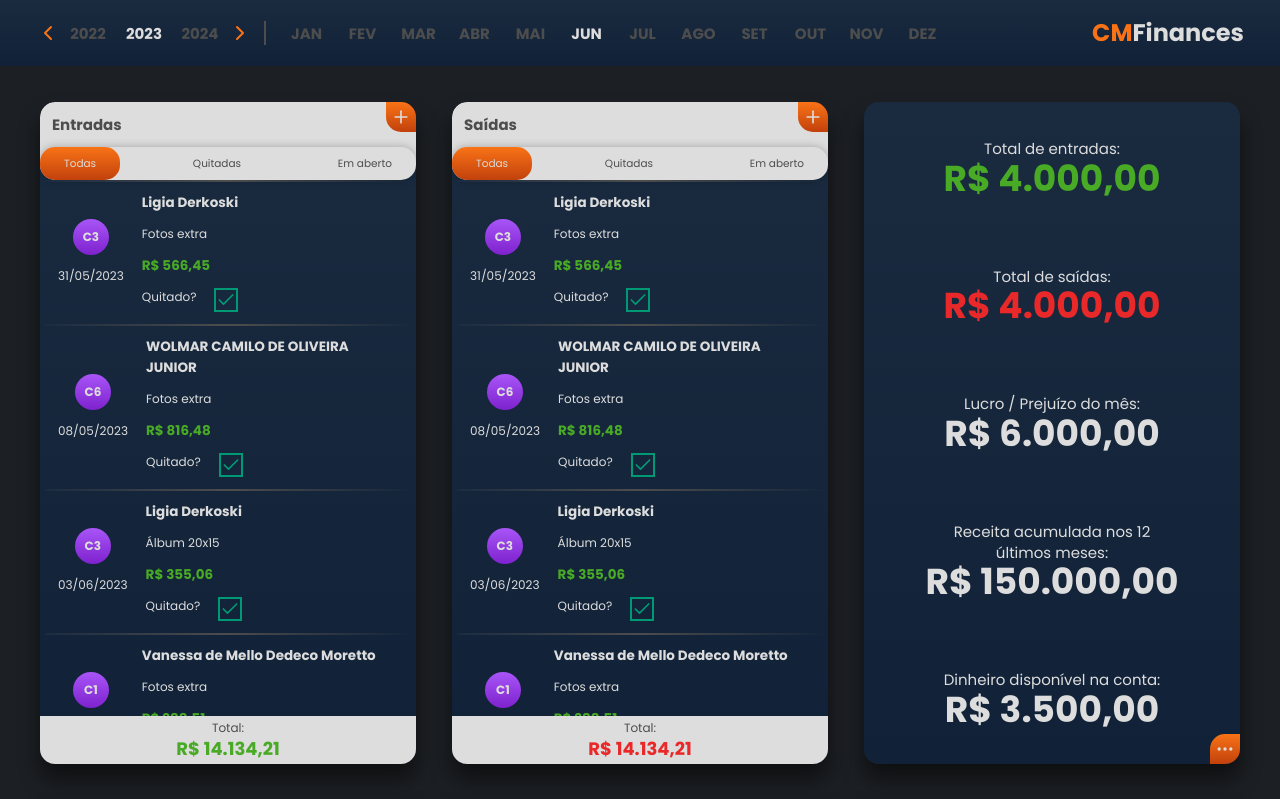
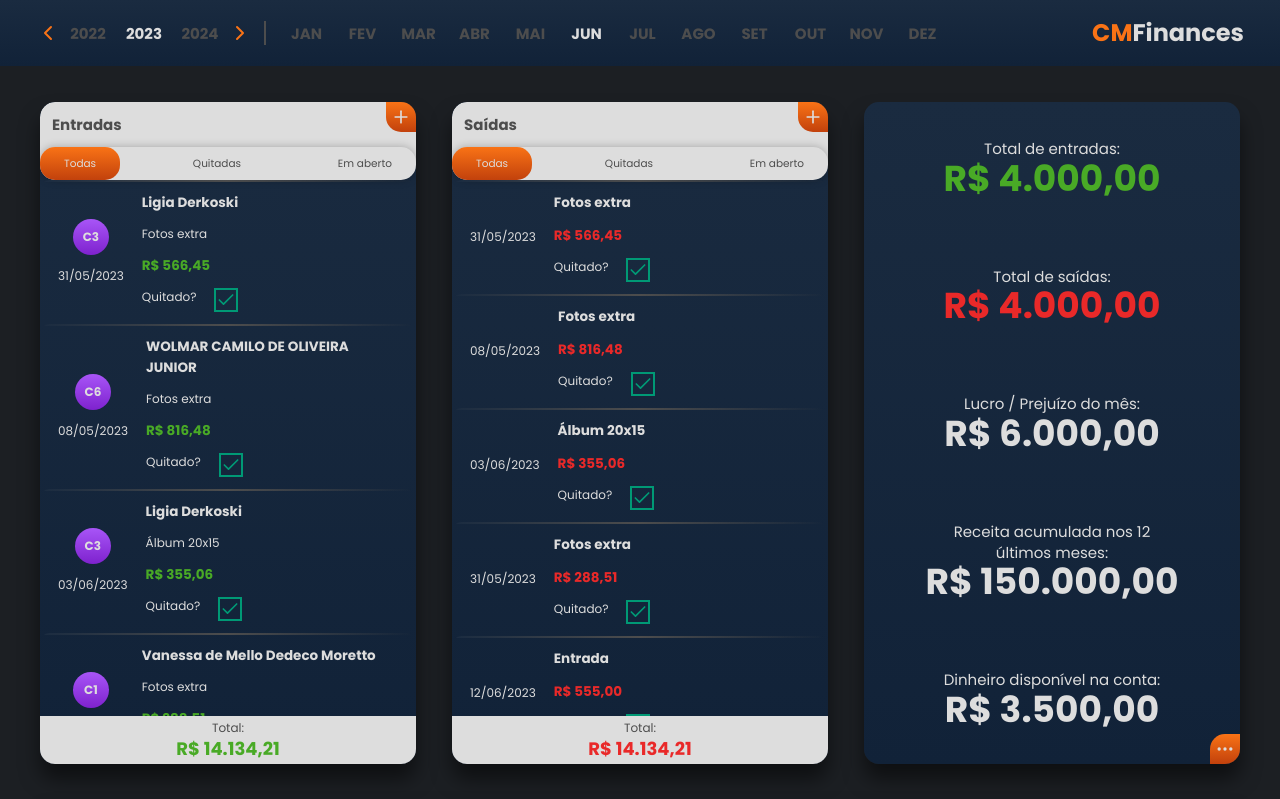
Before and after one commit to IgorWeisss/cmfinances, a Next.js app: page /inicio in a window 1280 px wide. Shown: the top 799 px of the page. Built offline with nearby package versions, Linux system fonts and the light colour scheme.

Commit message:
ExpenseEntry Component

```diff
--- a/src/components/EntryBox.tsx
+++ b/src/components/EntryBox.tsx
@@ -6,6 +6,7 @@ import { Plus } from 'lucide-react'
 
 import { IncomeEntry } from './IncomeEntry'
 import entryData from '../util/PeriodEntryExample.json'
+import { ExpenseEntry } from './ExpenseEntry'
 
 const toggleGroupItemClasses = `data-[state=on]:bg-gradient-to-b data-[state=on]:from-orange-500
   data-[state=on]:to-orange-600 data-[state=on]:text-gray-100 rounded-[1.25rem]
@@ -90,8 +91,18 @@ export function EntryBox({ type }: EntryBoxProps) {
         </ToggleGroup.Root>
       </header>
       <div className="flex flex-col h-box-content overflow-y-auto overscroll-contain box-scroll">
-        {filteredData.map((entry, index) => (
+        {type === 'IN' &&
+          filteredData.map((entry, index) => (
             <IncomeEntry
+              isSelected={isSelected === index}
+              handleSelectItem={() => setIsSelected(index)}
+              entryData={entry}
+              key={entry.id}
+            />
+          ))}
+        {type === 'OUT' &&
+          filteredData.map((entry, index) => (
+            <ExpenseEntry
               isSelected={isSelected === index}
               handleSelectItem={() => setIsSelected(index)}
               entryData={entry}
--- /dev/null
+++ b/src/components/ExpenseEntry.tsx
@@ -0,0 +1,92 @@
+import * as Checkbox from '@radix-ui/react-checkbox'
+import { format } from 'date-fns'
+import { ptBR } from 'date-fns/locale'
+
+import { Check, Edit, Trash2 } from 'lucide-react'
+
+interface ExpenseEntryProps {
+  entryData: {
+    client?: string
+    clientId?: string | null
+    payMethod?: string
+    id: string
+    createdAt: string
+    updatedAt: string
+    dueDate: string
+    description: string
+    value: string
+    paid: boolean
+    entryType: string
+    userId: string
+    periodName: string
+  }
+  isSelected: boolean
+  handleSelectItem: () => void
+}
+
+export function ExpenseEntry({
+  entryData: { description, dueDate, paid, value },
+  isSelected,
+  handleSelectItem,
+}: ExpenseEntryProps) {
+  const formattedDueDate = format(new Date(dueDate), "dd'/'MM'/'yyyy", {
+    locale: ptBR,
+  })
+
+  const formattedValue = new Intl.NumberFormat('pt-BR', {
+    style: 'currency',
+    currency: 'BRL',
+  }).format(Number(value))
+
+  return (
+    <div className="">
+      <div
+        className="relative overflow-hidden flex gap-6 px-6 py-4 rounded-xl"
+        onClick={handleSelectItem}
+      >
+        <div
+          className={`absolute top-0 left-0 w-full h-full bg-gradient-to-r
+          from-emerald-500/25 transition-opacity ${
+            isSelected ? 'opacity-100' : 'opacity-0'
+          }`}
+        ></div>
+        <div
+          className={`absolute top-0 left-0 w-full h-[0.125rem] bg-gradient-to-r
+          ${isSelected ? 'via-emerald-500' : 'via-gray-600'}`}
+        ></div>
+        <div className="z-10 flex flex-col gap-4 items-center justify-center">
+          <p className="text-gray-100 ">{formattedDueDate}</p>
+          <div className={`flex gap-2 ${!isSelected && 'hidden'}`}>
+            <button title="Editar">
+              <Edit
+                size={24}
+                className={`text-emerald-500 hover:brightness-125 transition-all`}
+              />
+            </button>
+            <button title="Deletar">
+              <Trash2
+                size={24}
+                className={`text-emerald-500 hover:brightness-125 transition-all`}
+              />
+            </button>
+          </div>
+        </div>
+        <div className="z-10 flex flex-col gap-4 w-full">
+          <p className="font-bold text-gray-100 text-lg">{description}</p>
+          <p className="font-bold text-lg text-red-500">{formattedValue}</p>
+          <div className="flex gap-6">
+            <p className="text-gray-100">Quitado?</p>
+            <Checkbox.Root
+              checked={paid}
+              className={`flex items-center text-emerald-500 border-emerald-500 justify-center w-8 h-8 border-2 hover:brightness-125 transition-all`}
+            >
+              <Checkbox.Indicator>
+                <Check size={20} />
+              </Checkbox.Indicator>
+            </Checkbox.Root>
+          </div>
+        </div>
+      </div>
+    </div>
+  )
+}
```
Lines whose indentation alone changed are shown as unchanged.
